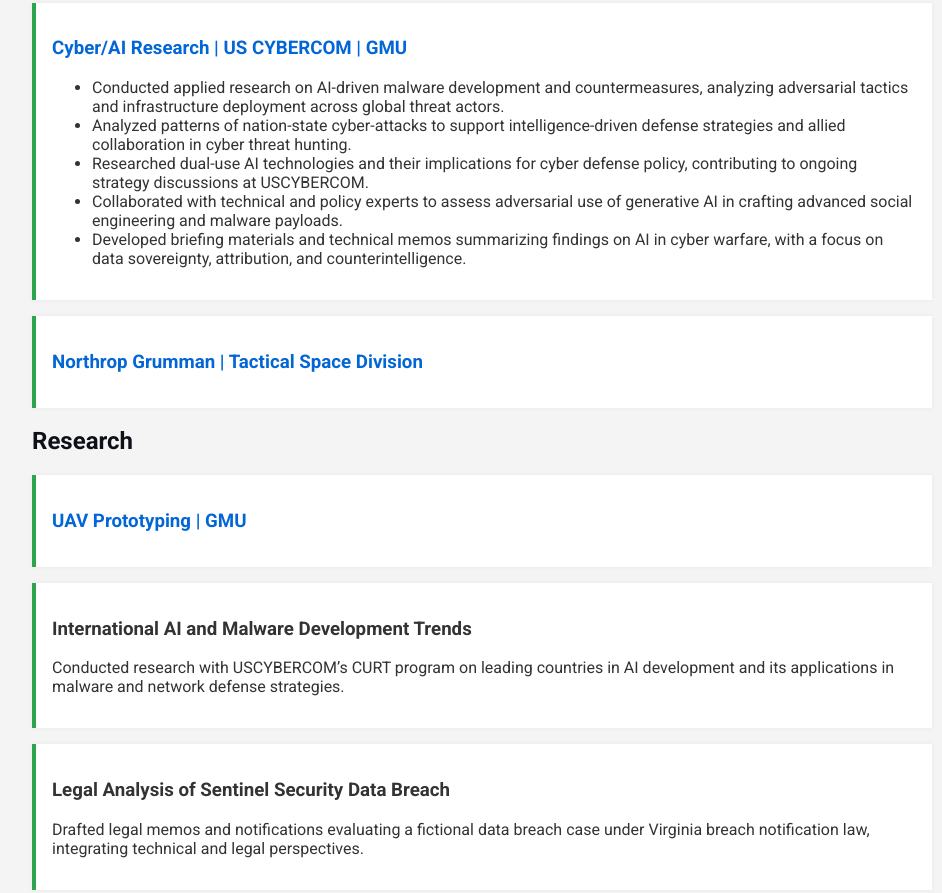
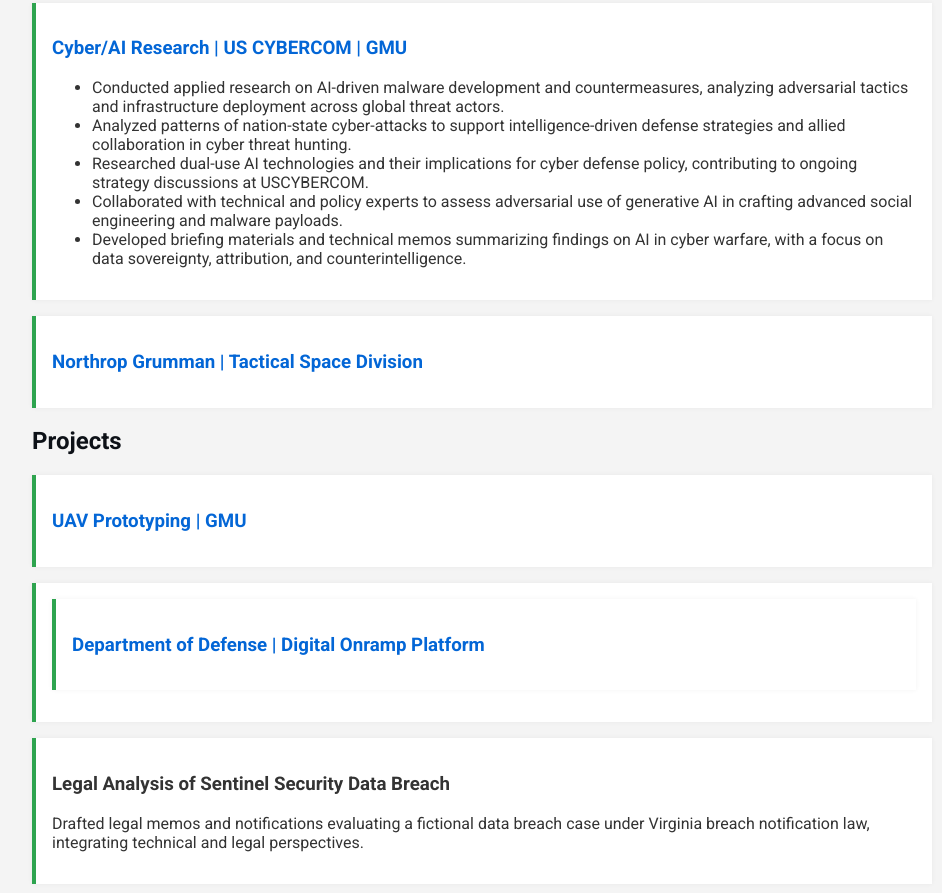
Before and after one commit to faiym/FatimaMajid-portfolio, a plain HTML site: page index.html in a window 1280 px wide. Shown: the part 430-1323 px from the top of the page, without its empty margins (158-1100 px from the left). Drawn offline with Linux system fonts and the light colour scheme.

Commit message:
Update index.html

```diff
--- a/index.html
+++ b/index.html
@@ -114,7 +114,7 @@
 
 
     <section>
-      <h2>Research</h2>
+      <h2>Projects</h2>
 
       <div class="project">
         <h3><a href="./uav-prototyping.html" target="_blank">UAV Prototyping | GMU</a></h3>
@@ -122,8 +122,10 @@
       </div>
 
       <div class="project">
-        <h3>International AI and Malware Development Trends</h3>
-        <p>Conducted research with USCYBERCOM’s CURT program on leading countries in AI development and its applications in malware and network defense strategies.</p>
+<div class="project">
+  <h3><a href="./dod-digital-onramp.html" target="_blank">Department of Defense | Digital Onramp Platform</a></h3>
+</div>
+
       </div>
 
       <div class="project">
```
